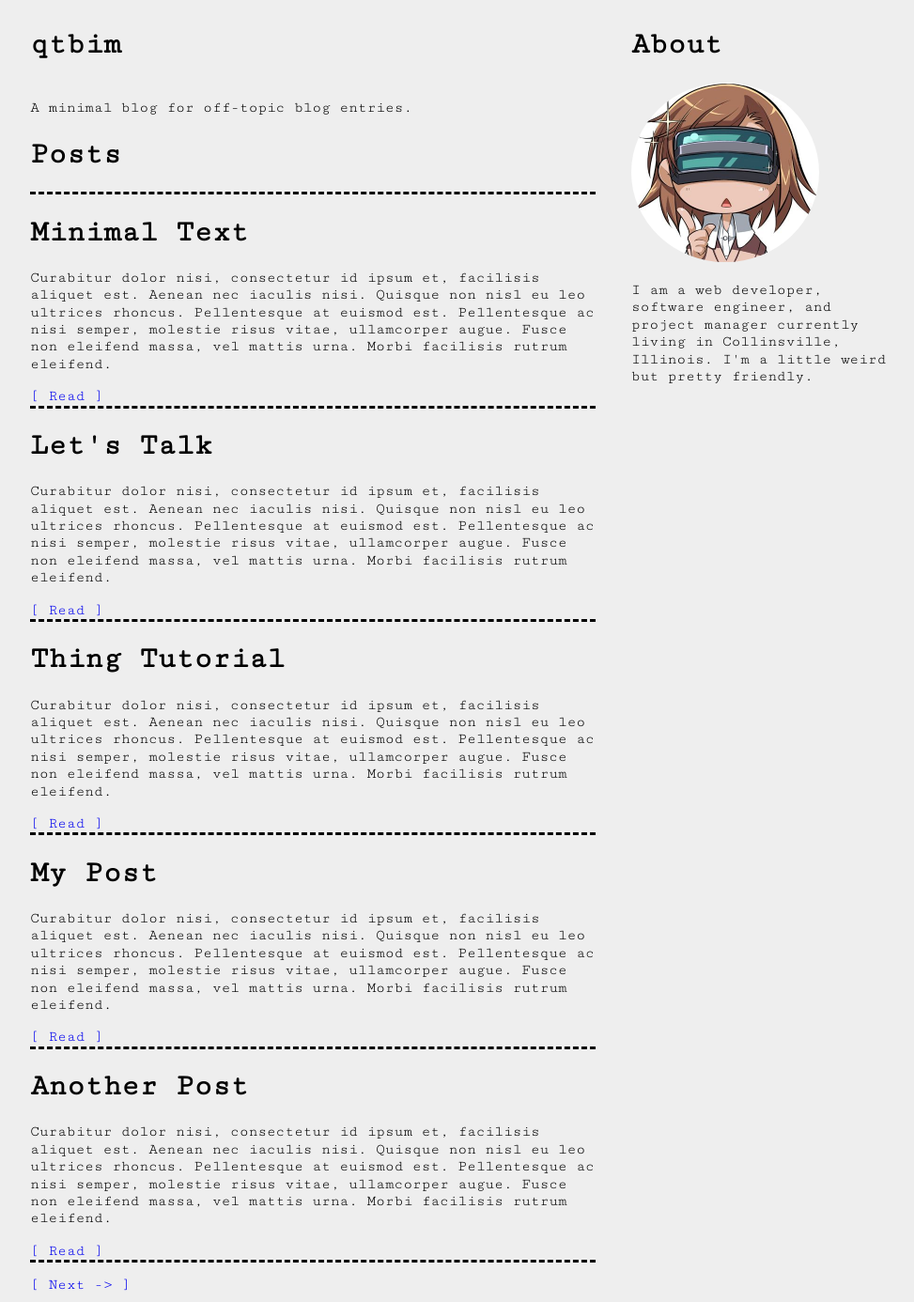
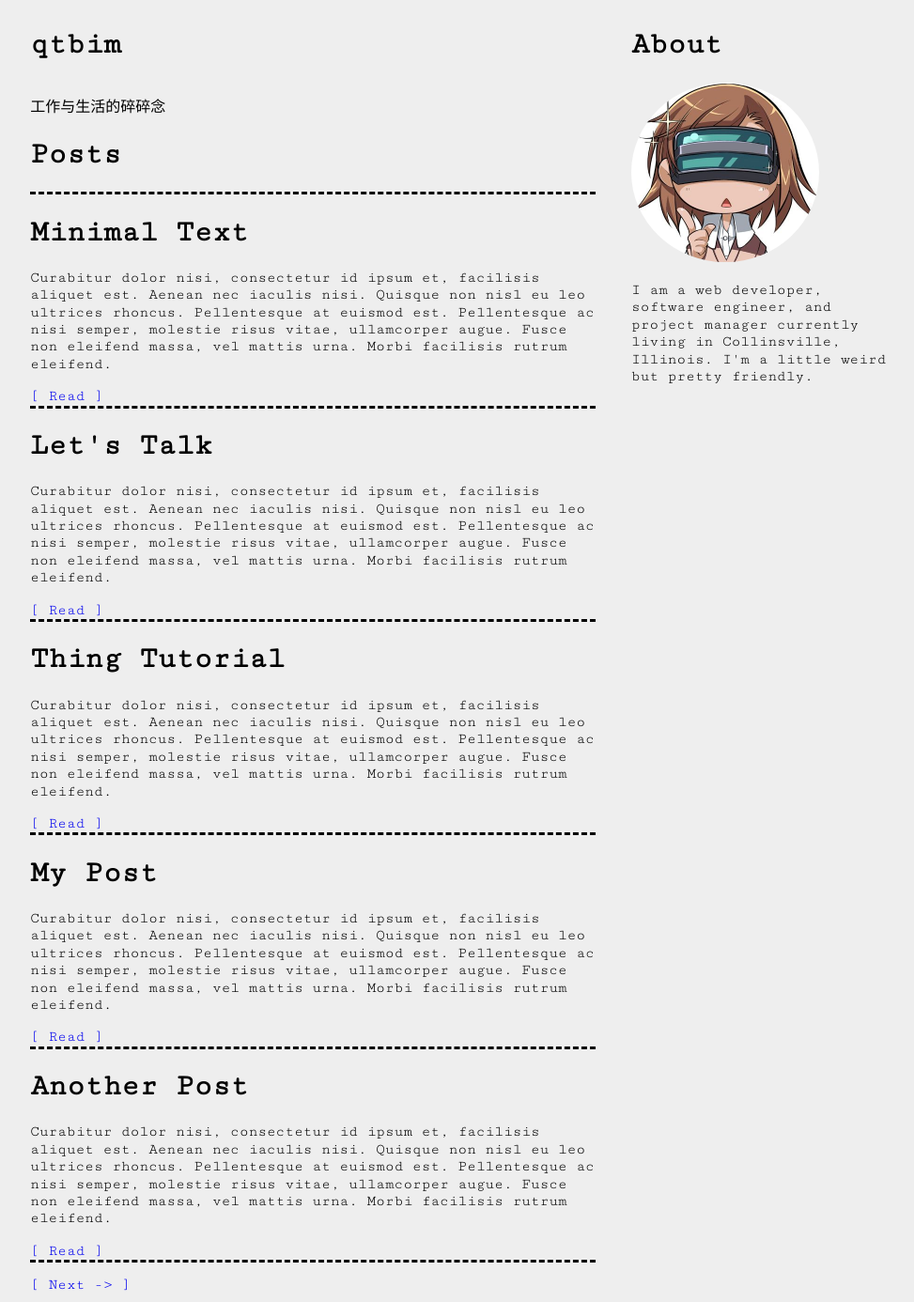
Before and after one commit to linchengyuan/linchengyuan.github.io, a Jekyll site: the page built from index.html, in a window 1280 px wide. Shown: the whole page at 94% size, without its empty margins (147-1120 px from the left). Built offline with Jekyll 4.4.1, drawn with Linux system fonts in a browser that asks for light colours; nearby versions of some CDN libraries; the list of posts is cut into pages by our own code.

Commit message:
update desc.

```diff
--- a/_config.yml
+++ b/_config.yml
@@ -1,7 +1,7 @@
 ---
 title: qtbim
 baseurl: "/linchengyuan.github.io"
-desc: A minimal blog for off-topic blog entries.
+desc: 工作与生活的碎碎念
 about: I am a web developer, software engineer, and project manager currently living in Collinsville, Illinois. I'm a little weird but pretty friendly.
 image: "/images/misaka.jpg"
 excerpt_separator: "<!-- more -->"
```
